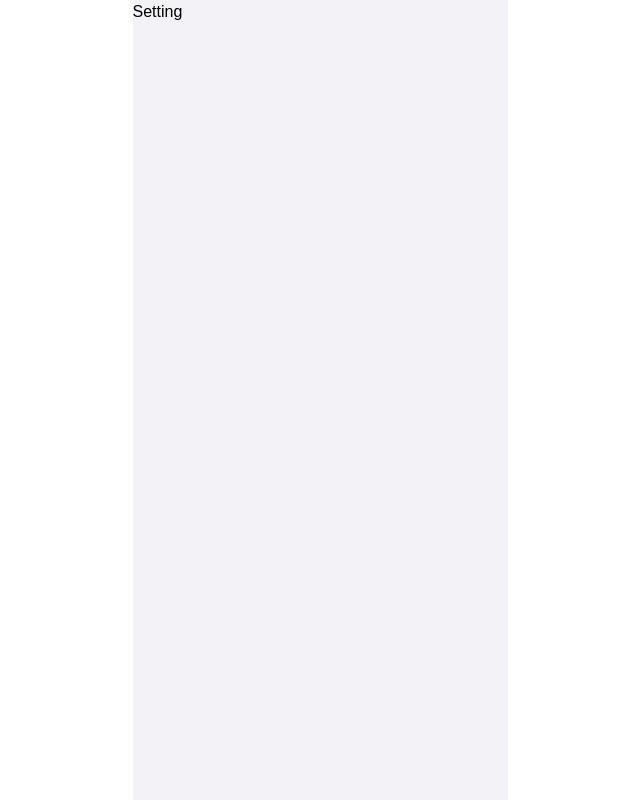
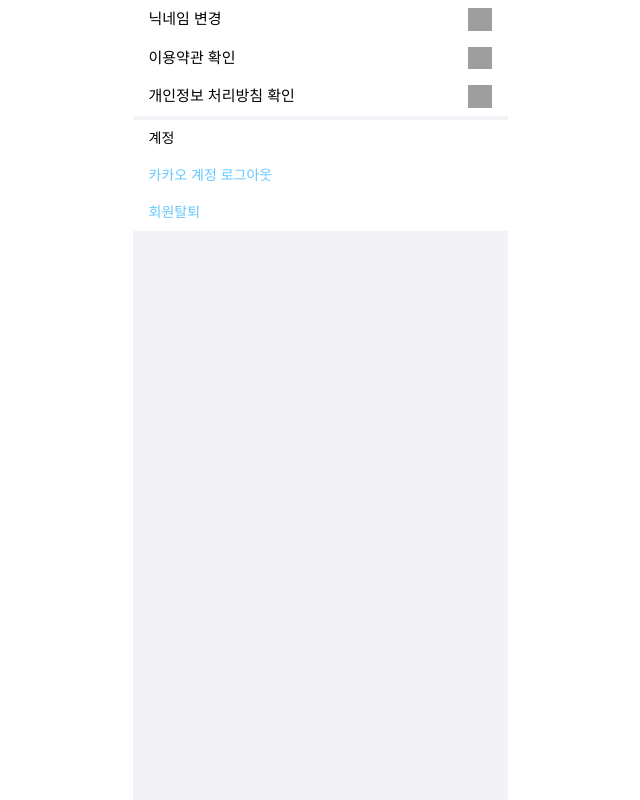
Before and after one commit to 4-frame-photos-map/frontend, a Next.js app: page /my/setting in a window 1280 px wide. Shown: the whole page, without its empty margins (320-960 px from the left). Built offline with nearby package versions, Linux system fonts and the light colour scheme; grey boxes are pictures that could not be loaded; a web font is replaced by a local one.

Commit message:
feat : setting 페이지 디자인

```diff
--- a/src/pages/my/setting.tsx
+++ b/src/pages/my/setting.tsx
@@ -1,7 +1,43 @@
 import PageLayout from '@/components/common/PageLayout';
+import SettingList from '@/components/my/SettingList';
+import type { SettingListsProps } from '.';
+import tw from 'tailwind-styled-components';
+
+const ListsContainer = tw.div`
+flex cursor-pointer flex-col bg-white px-[16px] text-body2 font-normal
+`;
+
+const ItemsContainer = tw.div`
+mt-1 flex cursor-pointer flex-col bg-white px-[16px] text-label2 font-normal
+`;
+
+const SettingLists: SettingListsProps[] = [
+  { id: 1, text: '닉네임 변경', path: '/my/edit' },
+  { id: 2, text: '이용약관 확인', path: '/terms' },
+  { id: 3, text: '개인정보 처리방침 확인', path: '/' },
+];
 
 const Setting = () => {
-  return <PageLayout>Setting</PageLayout>;
+  return (
+    <PageLayout>
+      <ListsContainer>
+        {SettingLists.map(({ id, text, path }) => (
+          <SettingList key={id} text={text} path={path} />
+        ))}
+      </ListsContainer>
+      <ItemsContainer>
+        <div className="flex justify-between py-[8px]">
+          <span>계정</span>
+        </div>
+        <div className="flex justify-between py-[8px] text-[#67C8FF]">
+          <span>카카오 계정 로그아웃</span>
+        </div>
+        <div className="flex justify-between py-[8px] text-[#67C8FF]">
+          <span>회원탈퇴</span>
+        </div>
+      </ItemsContainer>
+    </PageLayout>
+  );
 };
 
 export default Setting;
```
